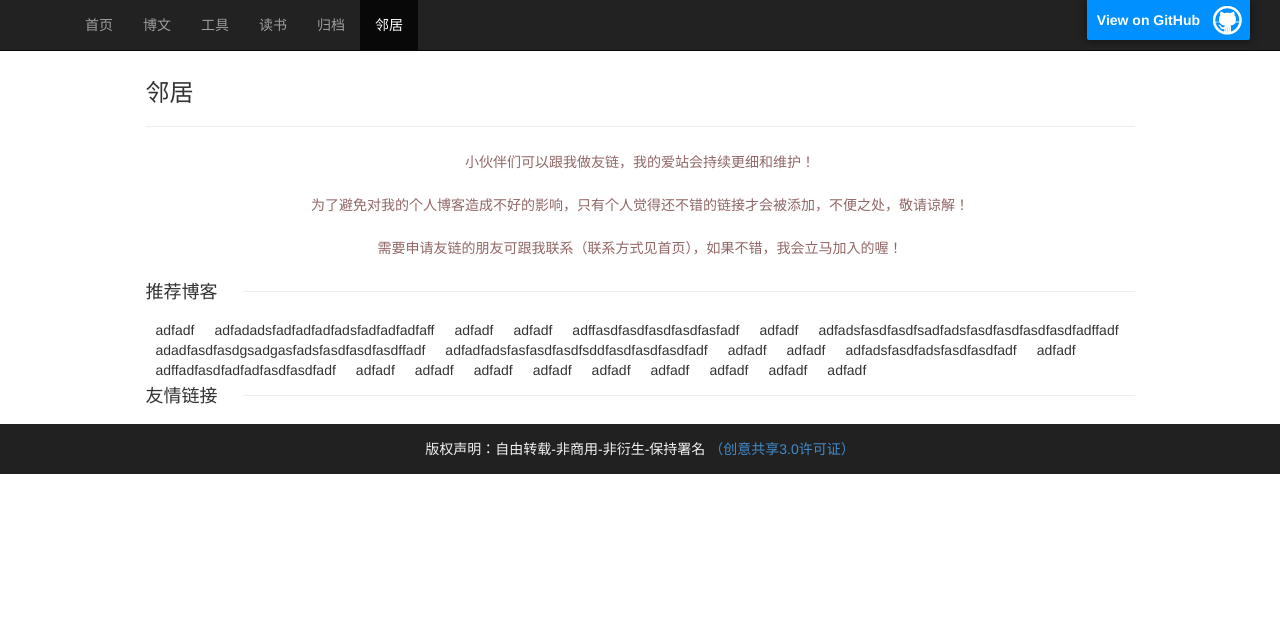
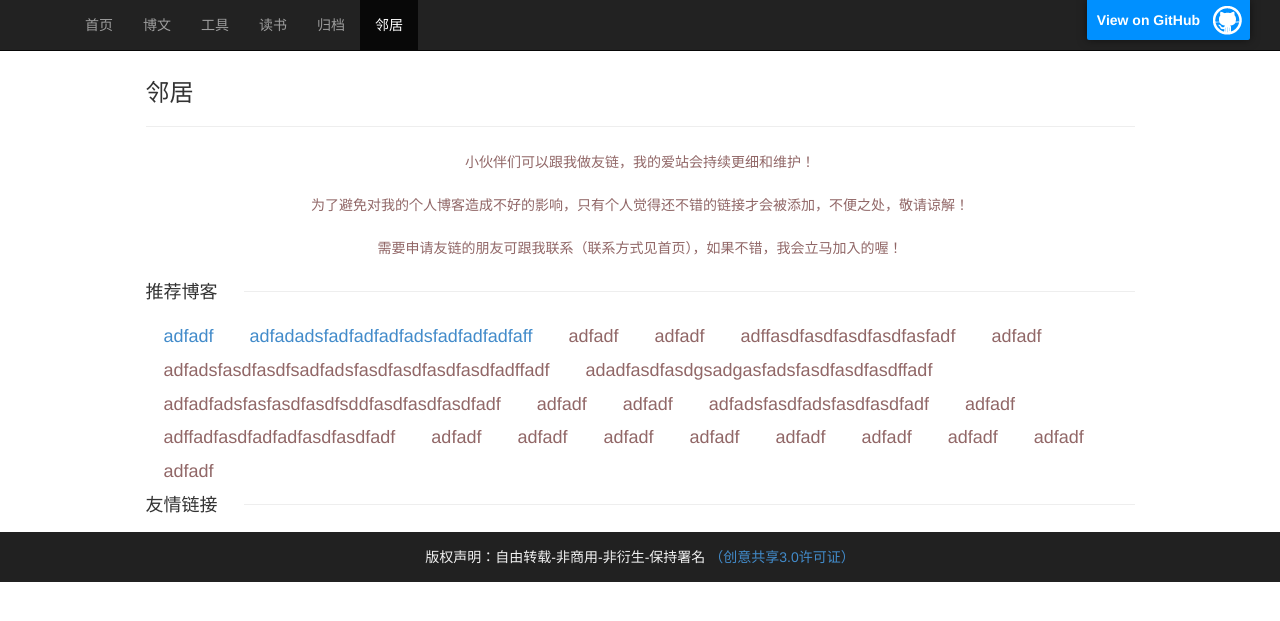
Before and after one commit to sheleng/sheleng.github.io, a Jekyll site: the page built from pages/links.html, in a window 1280 px wide. Shown: the top 621 px of the page. Built offline with Jekyll 4.4.1, drawn with Linux system fonts in a browser that asks for light colours.

Commit message:
更新邻居页面支持

```diff
--- a/pages/links.html
+++ b/pages/links.html
@@ -18,8 +18,8 @@
 </div>
 
 <div class="link-list">
-        <div class="item">adfadf</div>
-        <div class="item">adfadadsfadfadfadfadsfadfadfadfaff</div>
+        <div class="item"><a>adfadf</a></div>
+        <div class="item"><a>adfadadsfadfadfadfadsfadfadfadfaff</a></div>
         <div class="item">adfadf</div>
         <div class="item">adfadf</div>
         <div class="item">adffasdfasdfasdfasdfasfadf</div><div class="item">adfadf</div>
--- a/public/css/style.css
+++ b/public/css/style.css
@@ -73,7 +73,8 @@
 .link-title .line{height: 1px;border-bottom: 1px solid #eeeeee;display: block;width:90%;float: right;margin-top:11px;}
 
 .link-list{overflow: hidden;}
-.link-list .item{ list-style-type: none;float: left;padding: 0px 10px;border:none;border-radius:2px;}
+.link-list .item{ list-style-type: none;float: left;padding: 0px 10px;border:none;border-radius:5px;margin:4px 8px;font-size:18px;color:rgb(145, 103, 103);}
+.link-list .item a:hover{background: rgb(145, 103, 103);color: white}
 
 .tabs-below > .nav-tabs,
 .tabs-right > .nav-tabs,
```
